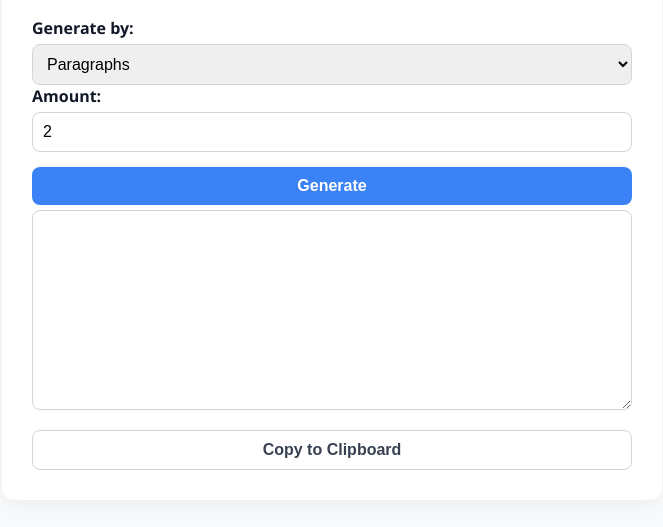
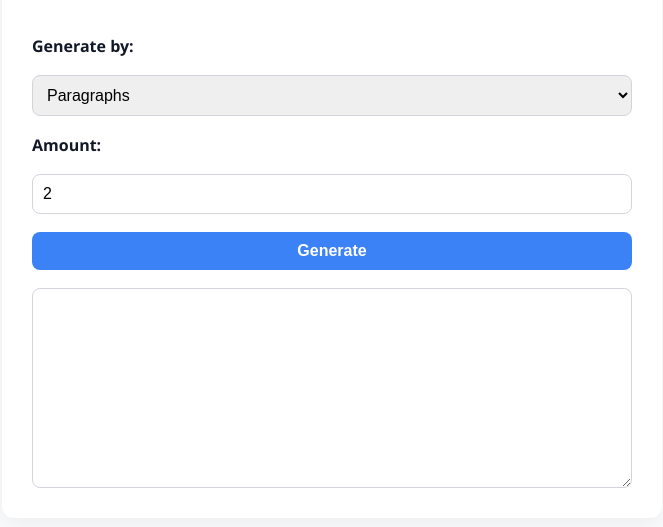
Before and after one commit to minoruuchida/placeholder-text-generator, a plain HTML site: page index.html in a window 1280 px wide. Shown: the part 139-666 px from the top of the page, without its empty margins (308-971 px from the left). Drawn offline with Linux system fonts and the light colour scheme.

Commit message:
Update index.html
adjusted spacing, made copy to clipboard immediate

```diff
--- a/index.html
+++ b/index.html
@@ -22,22 +22,22 @@
       box-shadow: 0 6px 20px rgba(0, 0, 0, 0.05);
       max-width: 600px;
       width: 100%;
+      display: flex;
+      flex-direction: column;
+      gap: 18px; /* spacing between fields */
     }
 
     h1 {
-      margin-bottom: 20px;
       font-size: 1.8rem;
       text-align: center;
       color: #1f2937;
     }
 
     label {
-      margin-top: 15px;
       font-weight: 600;
     }
 
     select, input, textarea, button {
-      margin-top: 5px;
       padding: 10px;
       font-size: 1rem;
       width: 100%;
@@ -53,7 +53,6 @@
     }
 
     button {
-      margin-top: 15px;
       background-color: #3b82f6;
       color: white;
       font-weight: 600;
@@ -64,15 +63,6 @@
 
     button:hover {
       background-color: #2563eb;
-    }
-    .outline-button {
-      background-color: white;
-      color: #374151;
-      border: 1px solid #d1d5db;
-    }
-
-    .outline-button:hover {
-      background-color: #f3f4f6;
     }
 
     textarea {
@@ -96,14 +86,12 @@
 
     <button onclick="generateText()">Generate</button>
     <textarea id="output" readonly></textarea>
-    <button class="outline-button" onclick="copyText()">Copy to Clipboard</button>
   </div>
 
   <script>
     const loremIntro = "Lorem ipsum dolor sit amet, consectetur adipiscing elit.";
 
     const loremSentences = [
-      // We purposely exclude `loremIntro` here to prevent duplication
       "Sed non risus. Suspendisse lectus tortor, dignissim sit amet, adipiscing nec, ultricies sed, dolor.",
       "Cras elementum ultrices diam. Maecenas ligula massa, varius a, semper congue, euismod non, mi.",
       "Proin porttitor, orci nec nonummy molestie, enim est eleifend mi, non fermentum diam nisl sit amet erat.",
@@ -121,7 +109,7 @@
     }
 
     function generateParagraph(includeIntro = false) {
-      const sentenceCount = Math.floor(Math.random() * 5) + 3; // 3 to 7 sentences
+      const sentenceCount = Math.floor(Math.random() * 5) + 3;
       let paragraph = includeIntro ? loremIntro + " " : "";
 
       for (let i = 0; i < sentenceCount - (includeIntro ? 1 : 0); i++) {
@@ -147,14 +135,13 @@
         output = output.slice(0, amount);
       }
 
-      document.getElementById("output").value = output;
-    }
+      const outputArea = document.getElementById("output");
+      outputArea.value = output;
 
-    function copyText() {
-      const textarea = document.getElementById("output");
-      textarea.select();
+      // Auto-copy to clipboard
+      outputArea.select();
       document.execCommand("copy");
-      alert("Copied to clipboard!");
+      alert("Text copied to clipboard!");
     }
   </script>
 </body>
```
